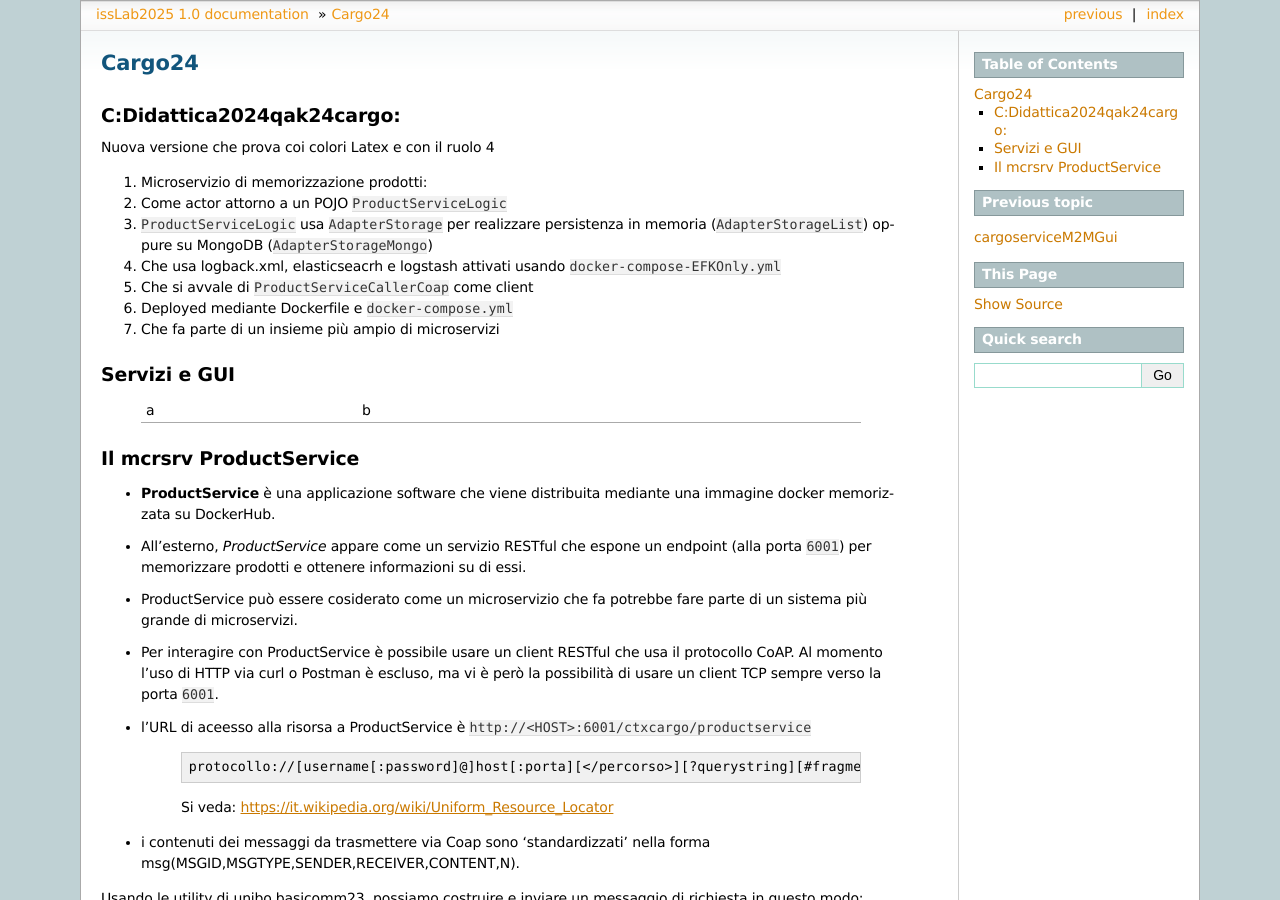
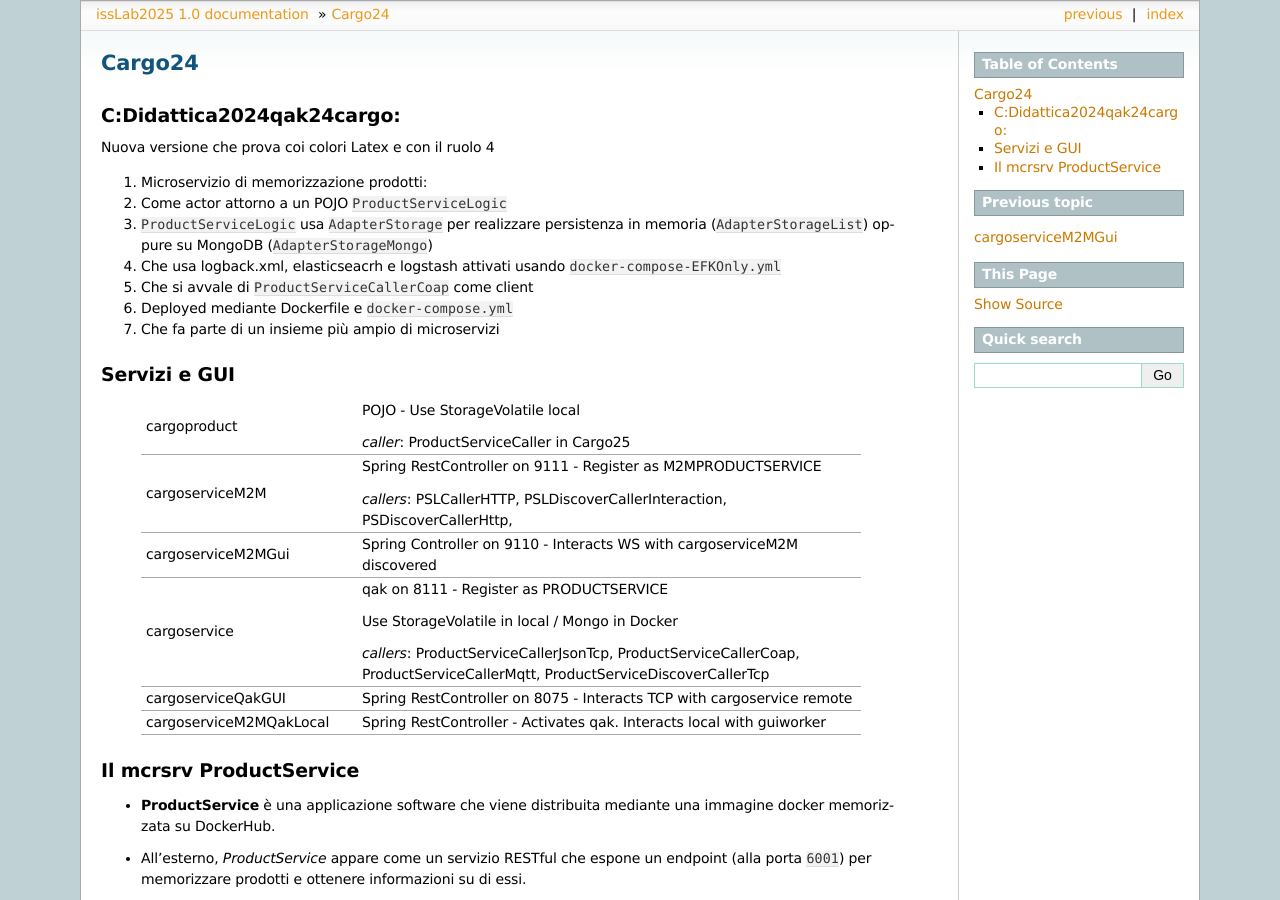
Before and after one commit to ingegneria-sistemi-software-m/ingegneria-sistemi-software-m-professore, a Sphinx documentation site: the page built from iss25Material/docs/source/Cargo24.rst, in a window 1280 px wide and 900 px high. Built offline with Sphinx 7.4.7, drawn with Linux system fonts in a browser that asks for light colours.

Commit message:
cargoservice and gui rst

```diff
--- a/iss25Material/docs/source/Cargo24.rst
+++ b/iss25Material/docs/source/Cargo24.rst
@@ -43,9 +43,33 @@ Servizi e GUI
     :widths: 30,70
     :width: 100%
 
-    * - a
+    * - cargoproduct
       -
-        b
+        POJO - Use StorageVolatile local
+
+        *caller*: ProductServiceCaller in Cargo25
+    * - cargoserviceM2M
+      -
+        Spring RestController on 9111 - Register as M2MPRODUCTSERVICE
+
+        *callers*: PSLCallerHTTP, PSLDiscoverCallerInteraction, PSDiscoverCallerHttp,
+    * - cargoserviceM2MGui
+      -
+        Spring Controller on 9110 - Interacts WS with cargoserviceM2M discovered
+    * - cargoservice
+      -
+        qak on 8111 - Register as PRODUCTSERVICE
+
+        Use StorageVolatile in local / Mongo in Docker
+
+        *callers*: ProductServiceCallerJsonTcp, ProductServiceCallerCoap,
+        ProductServiceCallerMqtt, ProductServiceDiscoverCallerTcp
+    * - cargoserviceQakGUI
+      -
+        Spring RestController on 8075  - Interacts TCP with cargoservice remote
+    * - cargoserviceM2MQakLocal
+      -
+        Spring RestController - Activates qak. Interacts local with guiworker
 
 
 ----------------------------------
```
Also changed, not shown: 9 other files.
